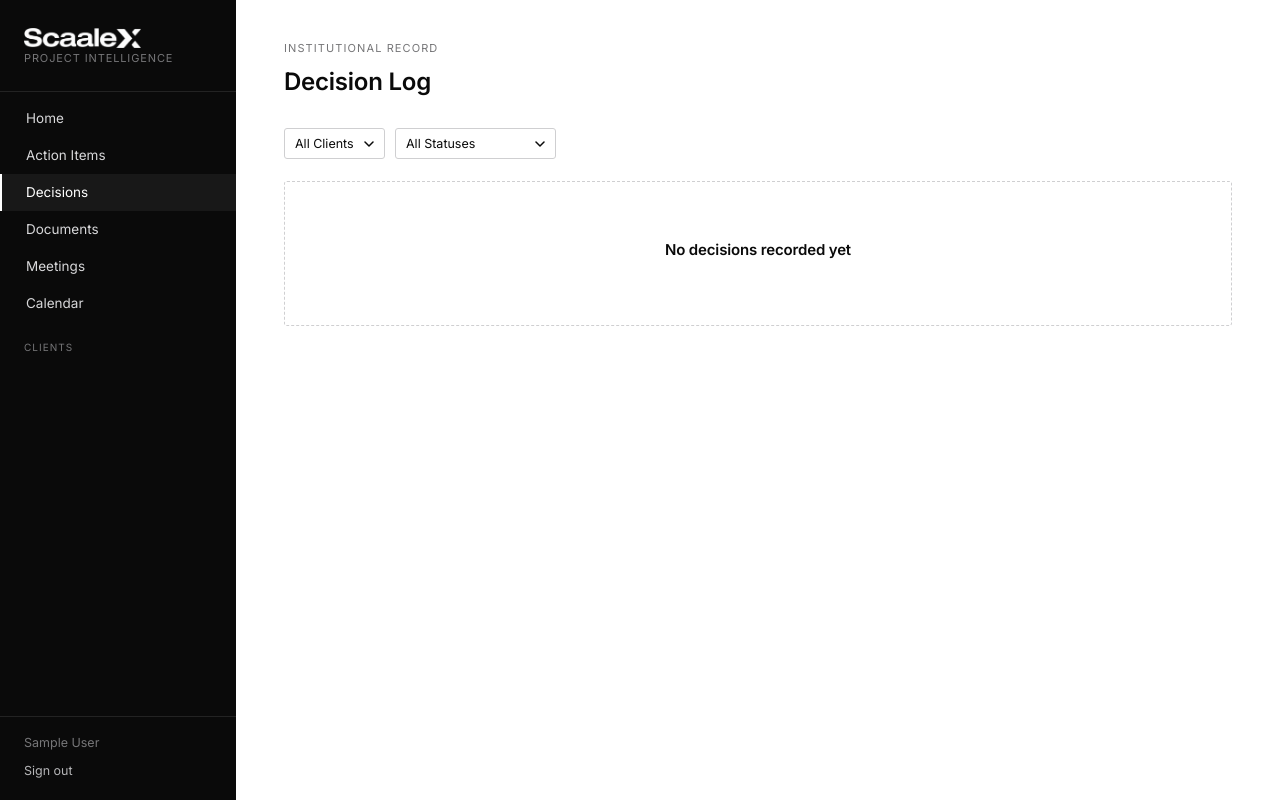
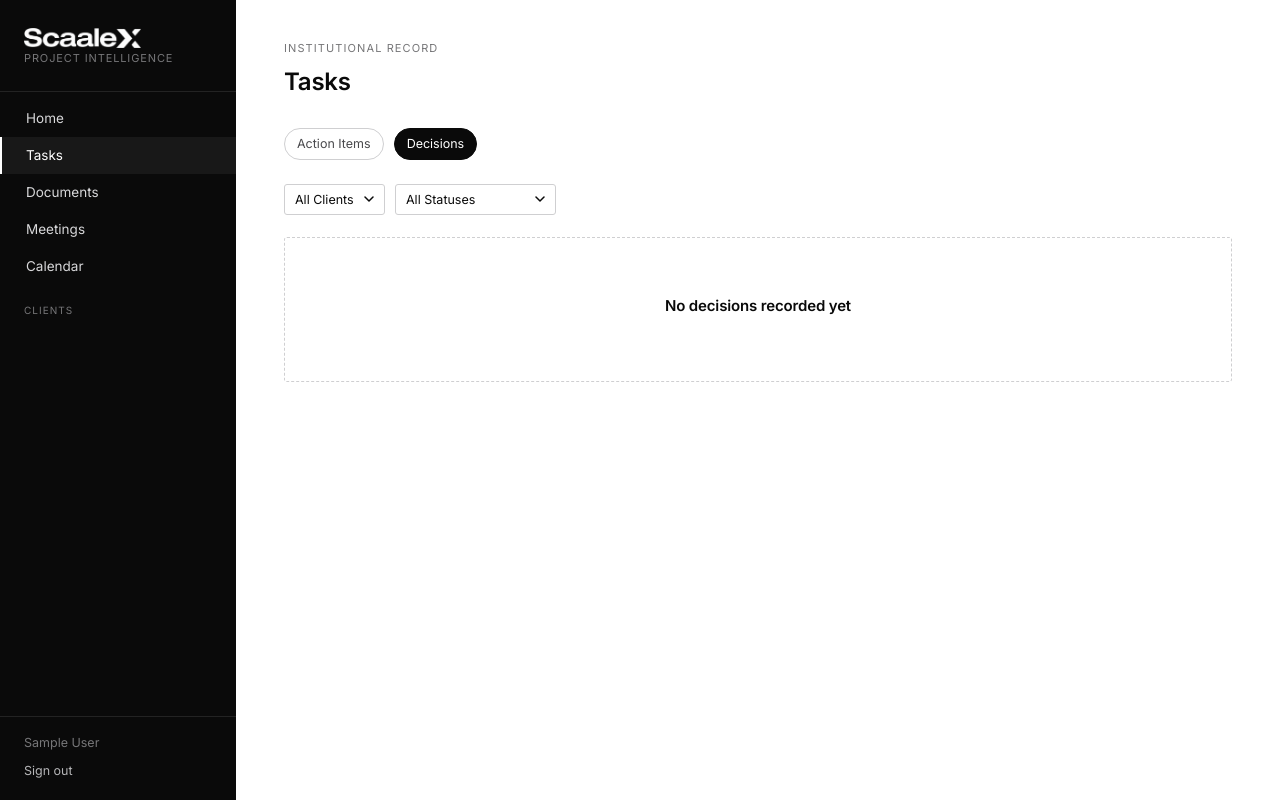
Before and after one commit to Pv-Anand/Scaalex, a Flask app: page /decisions in a window 1280 px wide. Run offline with Flask 3, Linux system fonts and the light colour scheme; the visitor is signed in with stand-in values (Sample User, id 1); data that the repository does not hold is empty; some libraries are stand-ins or nearby versions.

Commit message:
Merge Action Items and Decisions into a "Tasks" menu
Both the global sidebar and every client's subnav had separate
Action Items and Decisions links. They're now one "Tasks" entry each,
with the same pill sub-tab pattern already used for Overview's
Timeline/Conversations switching between the two - the underlying
pages and routes are unchanged, just reachable through a shared
Tasks entry point instead of two adjacent nav items.

Co-Authored-By: Claude Sonnet 5 <noreply@anthropic.com>

```diff
--- a/routes/action_items.py
+++ b/routes/action_items.py
@@ -58,6 +58,7 @@ def global_list():
         "action_items_global.html", items=items, clients=clients,
         statuses=STATUSES, priorities=PRIORITIES,
         current_client_id=client_id, filters=request.args,
+        active_subtab="action",
     )
 
 
@@ -77,7 +78,7 @@ def client_list(slug):
     return render_template(
         "action_items_client.html", client=client, active_tab="action_items",
         items=items, statuses=STATUSES, priorities=PRIORITIES, filters=request.args,
-        people=sorted(people),
+        people=sorted(people), active_subtab="action",
     )
 
 
--- a/routes/decisions.py
+++ b/routes/decisions.py
@@ -32,6 +32,7 @@ def global_list():
     return render_template(
         "decisions_global.html", decisions=decisions, clients=clients,
         current_client_id=client_id, current_status=status,
+        active_subtab="decisions",
     )
 
 
@@ -42,6 +43,7 @@ def client_list(slug):
     decisions = client.decisions.order_by(Decision.date.desc()).all()
     return render_template(
         "decisions_client.html", client=client, active_tab="decisions", decisions=decisions,
+        active_subtab="decisions",
     )
 
 
--- a/templates/_client_subnav.html
+++ b/templates/_client_subnav.html
@@ -18,8 +18,7 @@
 </div>
 <div class="subnav">
   <a href="{{ url_for('clients.overview', slug=client.slug) }}" class="{{ 'active' if active_tab == 'overview' }}">Overview</a>
-  <a href="{{ url_for('action_items.client_list', slug=client.slug) }}" class="{{ 'active' if active_tab == 'action_items' }}">Action Items</a>
-  <a href="{{ url_for('decisions.client_list', slug=client.slug) }}" class="{{ 'active' if active_tab == 'decisions' }}">Decisions</a>
+  <a href="{{ url_for('action_items.client_list', slug=client.slug) }}" class="{{ 'active' if active_tab in ('action_items', 'decisions') }}">Tasks</a>
   <a href="{{ url_for('documents.client_list', slug=client.slug) }}" class="{{ 'active' if active_tab == 'documents' }}">Documents</a>
   <a href="{{ url_for('conversations.sync_history', slug=client.slug) }}" class="{{ 'active' if active_tab == 'sync_history' }}">Sync History</a>
   <a href="{{ url_for('ai_overview.ai_summary', slug=client.slug) }}" class="{{ 'active' if active_tab == 'ai_summary' }}">AI Summary</a>
--- /dev/null
+++ b/templates/_tasks_client_subtabs.html
@@ -0,0 +1,4 @@
+<div class="flex-gap mb-24">
+  <a href="{{ url_for('action_items.client_list', slug=client.slug) }}" class="pill-link {{ 'active' if active_subtab == 'action' }}">Action Items</a>
+  <a href="{{ url_for('decisions.client_list', slug=client.slug) }}" class="pill-link {{ 'active' if active_subtab == 'decisions' }}">Decisions</a>
+</div>
--- /dev/null
+++ b/templates/_tasks_subtabs.html
@@ -0,0 +1,4 @@
+<div class="flex-gap mb-24">
+  <a href="{{ url_for('action_items.global_list') }}" class="pill-link {{ 'active' if active_subtab == 'action' }}">Action Items</a>
+  <a href="{{ url_for('decisions.global_list') }}" class="pill-link {{ 'active' if active_subtab == 'decisions' }}">Decisions</a>
+</div>
--- a/templates/action_items_client.html
+++ b/templates/action_items_client.html
@@ -2,6 +2,7 @@
 {% block title %}Action Items — {{ client.name }}{% endblock %}
 {% block content %}
 {% include "_client_subnav.html" %}
+{% include "_tasks_client_subtabs.html" %}
 
 <div class="flex-between mb-16">
   <h2 class="section-title" style="margin-bottom:0;">Action Items</h2>
--- a/templates/action_items_global.html
+++ b/templates/action_items_global.html
@@ -1,12 +1,13 @@
 {% extends "base.html" %}
-{% block title %}Action Items — Scaalex Intelligence{% endblock %}
+{% block title %}Tasks — Scaalex Intelligence{% endblock %}
 {% block content %}
 <div class="page-header">
   <div>
     <div class="page-eyebrow">Institutional Record</div>
-    <h1>Action Items</h1>
+    <h1>Tasks</h1>
   </div>
 </div>
+{% include "_tasks_subtabs.html" %}
 
 <form class="filter-bar">
   <select name="client_id" onchange="this.form.submit()">
--- a/templates/base.html
+++ b/templates/base.html
@@ -18,8 +18,7 @@
       </div>
       <nav class="sidebar-nav">
         <a href="{{ url_for('home.index') }}" class="{{ 'active' if request.endpoint == 'home.index' }}">Home</a>
-        <a href="{{ url_for('action_items.global_list') }}" class="{{ 'active' if request.endpoint == 'action_items.global_list' }}">Action Items</a>
-        <a href="{{ url_for('decisions.global_list') }}" class="{{ 'active' if request.endpoint == 'decisions.global_list' }}">Decisions</a>
+        <a href="{{ url_for('action_items.global_list') }}" class="{{ 'active' if request.endpoint in ('action_items.global_list', 'decisions.global_list') }}">Tasks</a>
         <a href="{{ url_for('documents.global_list') }}" class="{{ 'active' if request.endpoint == 'documents.global_list' }}">Documents</a>
         <a href="{{ url_for('fireflies.inbox') }}" class="{{ 'active' if request.endpoint and request.endpoint.startswith('fireflies.') }}">
           <span>Meetings</span>
--- a/templates/decisions_client.html
+++ b/templates/decisions_client.html
@@ -2,6 +2,7 @@
 {% block title %}Decisions — {{ client.name }}{% endblock %}
 {% block content %}
 {% include "_client_subnav.html" %}
+{% include "_tasks_client_subtabs.html" %}
 
 <div class="flex-between mb-16">
   <h2 class="section-title" style="margin-bottom:0;">Decision Log</h2>
--- a/templates/decisions_global.html
+++ b/templates/decisions_global.html
@@ -1,12 +1,13 @@
 {% extends "base.html" %}
-{% block title %}Decisions — Scaalex Intelligence{% endblock %}
+{% block title %}Tasks — Scaalex Intelligence{% endblock %}
 {% block content %}
 <div class="page-header">
   <div>
     <div class="page-eyebrow">Institutional Record</div>
-    <h1>Decision Log</h1>
+    <h1>Tasks</h1>
   </div>
 </div>
+{% include "_tasks_subtabs.html" %}
 
 <form class="filter-bar">
   <select name="client_id" onchange="this.form.submit()">
```
